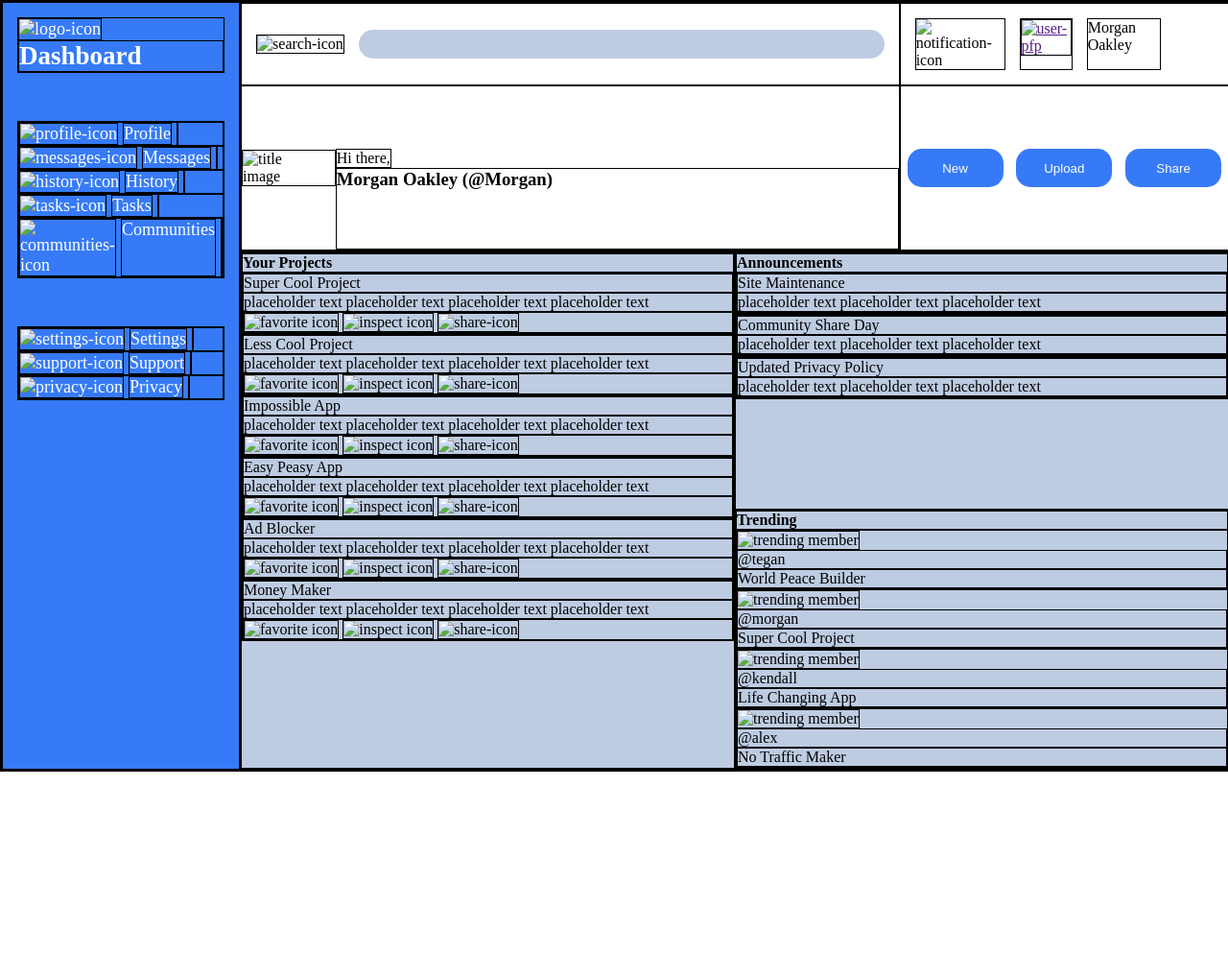
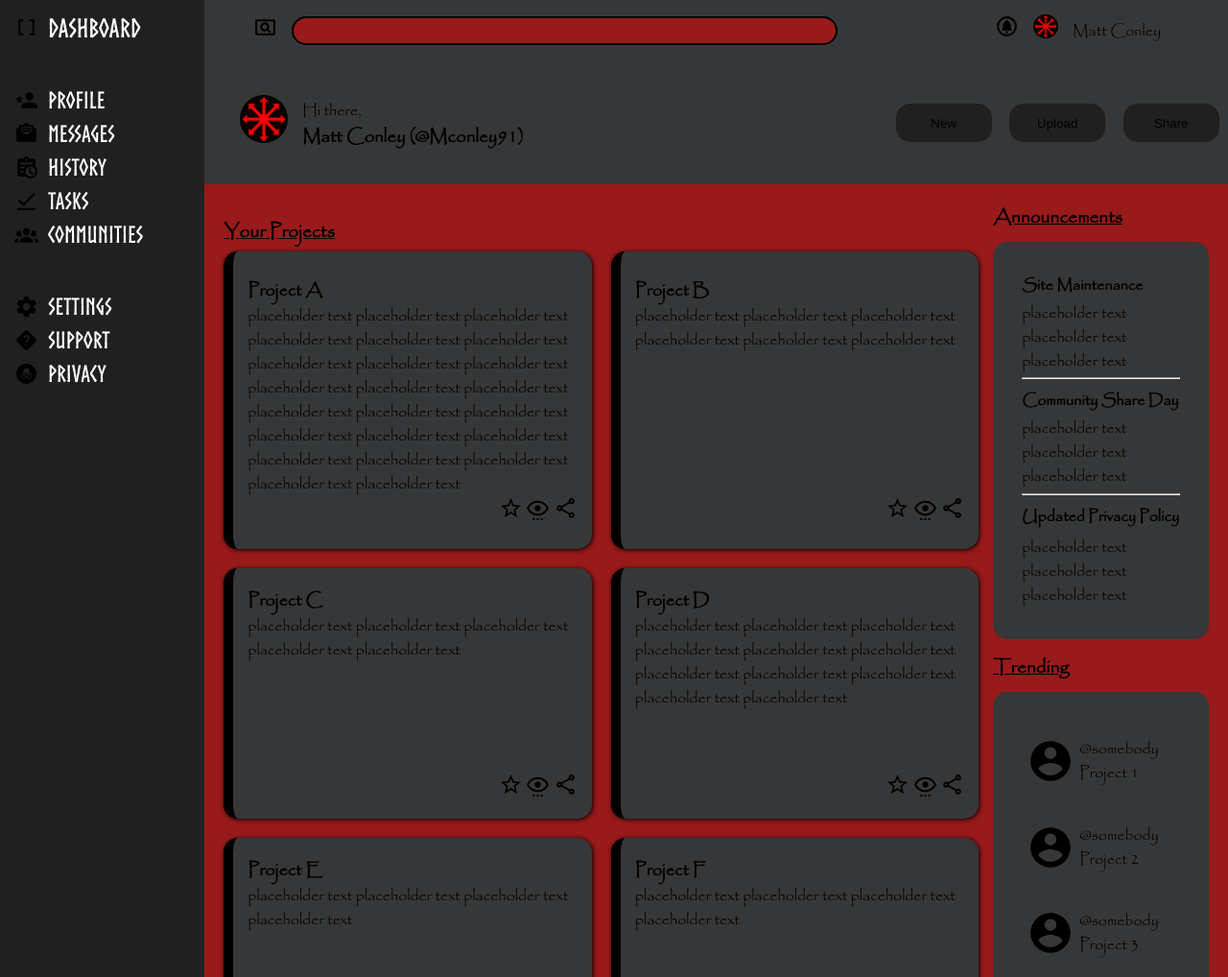
Before and after one commit to Mconley91/admin-dashboard-project, a plain HTML site: page index.html in a window 1280 px wide. Shown: the top 1018 px of the page at 96% size. Before the commit the page ends 804 px from the top, so only its background shows below. Drawn offline with Linux system fonts and the light colour scheme.

Commit message:
Add SVG images, position them, and personalize style

```diff
--- a/index.html
+++ b/index.html
@@ -9,29 +9,29 @@
 <body>
     <div class="navbar">
         <div class="dashboard-title-container">
-            <img class="logo-icon" alt="logo-icon"></a>
+            <img class="logo-icon" src="./SVG/code-brackets.svg" alt="logo-icon"></a>
             <h2>Dashboard</h2>
         </div>
 
         <div class="nav-main-content-container">
             <div class="navlink-container">
-                <img class="profile-icon" alt="profile-icon"></a>
-                <p>Profile<p>
+                <img class="profile-icon" src="./SVG/account-star.svg" alt="profile-icon"></a>
+                <p >Profile<p>
             </div>
             <div class="navlink-container">
-                <img class="messages-icon" alt="messages-icon"></a>
+                <img class="messages-icon" src="./SVG/email-newsletter.svg" alt="messages-icon"></a>
                 <p>Messages<p>
             </div>
             <div class="navlink-container">
-                <img class="history-icon" alt="history-icon"></a>
+                <img class="history-icon" src="./SVG/clipboard-text-clock.svg" alt="history-icon"></a>
                 <p>History<p>
             </div>
             <div class="navlink-container">
-                <img class="tasks-icon" alt="tasks-icon"></a>
+                <img class="tasks-icon" src="./SVG/check-underline.svg" alt="tasks-icon"></a>
                 <p>Tasks<p>
             </div>
             <div class="navlink-container">
-                <img class="communities-icon" alt="communities-icon"></a>
+                <img class="communities-icon" src="./SVG/account-group.svg" alt="communities-icon"></a>
                 <p>Communities<p>
             </div>
 
@@ -39,15 +39,15 @@
 
         <div class="nav-extra-content-container">
             <div class="navlink-container">
-                <img class="settings-icon" alt="settings-icon"></a>
+                <img class="settings-icon" src="./SVG/cog.svg" alt="settings-icon"></a>
                 <p>Settings<p>
             </div>
             <div class="navlink-container">
-                <img class="support-icon" alt="support-icon"></a>
+                <img class="support-icon" src="./SVG/help-rhombus.svg" alt="support-icon"></a>
                 <p>Support<p>
             </div>
             <div class="navlink-container">
-                <img class="privacy-icon" alt="privacy-icon"></a>
+                <img class="privacy-icon" src="./SVG/incognito-circle.svg" alt="privacy-icon"></a>
                 <p>Privacy<p>
             </div>
         </div>
@@ -55,18 +55,22 @@
 
     <div class="header">
         <div class="searchbar-container">
-            <img class="search-icon" alt="search-icon">
-            <input type="search" class="searchbar" name="search">
+            <label for="search">
+                <img class="search-icon" src="./SVG/card-search-outline.svg" alt="search-icon">
+            </label>
+            <input type="search" class="searchbar" name="search" id="search">
         </div>
         <div class="user-info-container">
-            <img class="notification-icon" alt="notification-icon">
-            <a href=""><img class="user-picture" alt="user-pfp"></a>
-            <p class="user-name">Morgan Oakley</p>
+            <img class="notification-icon" src="./SVG/bell-circle-outline.svg" alt="notification-icon">
+            <a href=""><img class="user-picture" src="./SVG/chaos_star.JPG" alt="user-pfp"></a>
+            <p class="user-name">Matt Conley</p>
         </div>
         <div class="page-title-container">
-            <img class="title-image" alt="title image">
+            <div class="title-image-container">
+                <img class="title-image" src="./SVG/chaos_star.JPG" alt="title image">
+            </div>
             <p class="title-greeting">Hi there,</p>
-            <h3 class="title-user-name">Morgan Oakley (@Morgan)</h3>
+            <h3 class="title-user-name">Matt Conley (@Mconley91)</h3>
         </div>
         <div class="header-actions-container">
             <button>New</button>
@@ -77,64 +81,70 @@
 
     <div class="main-content">
         <div class="project-container">
-            <h4>Your Projects</h4>
-            <div class="project-1">
-                <p class="project-title">Super Cool Project</p>
+            <h4 class="content-title">Your Projects</h4>
+            <div class="project">
+                <p class="project-title">Project A</p>
+                <p class="project-description">placeholder text placeholder text placeholder text placeholder text placeholder text placeholder text placeholder text
+                    placeholder text placeholder text placeholder text placeholder text placeholder text placeholder text placeholder text placeholder text
+                    placeholder text placeholder text placeholder text placeholder text placeholder text placeholder text placeholder text placeholder text
+                </p>
+                <div class="share-icons-container">
+                    <img class="favorite-icon" src="./SVG/star-outline.svg" alt="favorite icon">
+                    <img class="inspect-icon" src="./SVG/eye-settings-outline.svg" alt="inspect icon">
+                    <img class="share-icon" src="./SVG/share-variant-outline.svg" alt="share-icon">
+                </div>
+            </div>
+            <div class="project">
+                <p class="project-title">Project B</p>
+                <p class="project-description">placeholder text placeholder text placeholder text placeholder text placeholder text placeholder text </p>
+                <div class="share-icons-container">
+                    <img class="favorite-icon" src="./SVG/star-outline.svg" alt="favorite icon">
+                    <img class="inspect-icon" src="./SVG/eye-settings-outline.svg" alt="inspect icon">
+                    <img class="share-icon" src="./SVG/share-variant-outline.svg" alt="share-icon">
+                </div>
+            </div>
+            <div class="project">
+                <p class="project-title">Project C</p>
+                <p class="project-description">placeholder text placeholder text placeholder text placeholder text placeholder text </p>
+                <div class="share-icons-container">
+                    <img class="favorite-icon" src="./SVG/star-outline.svg" alt="favorite icon">
+                    <img class="inspect-icon" src="./SVG/eye-settings-outline.svg" alt="inspect icon">
+                    <img class="share-icon" src="./SVG/share-variant-outline.svg" alt="share-icon">
+                </div>
+            </div>
+            <div class="project">
+                <p class="project-title">Project D</p>
+                <p class="project-description">placeholder text placeholder text placeholder text placeholder text placeholder text placeholder text placeholder text
+                    placeholder text placeholder text placeholder text placeholder text
+                </p>
+                <div class="share-icons-container">
+                    <img class="favorite-icon" src="./SVG/star-outline.svg" alt="favorite icon">
+                    <img class="inspect-icon" src="./SVG/eye-settings-outline.svg" alt="inspect icon">
+                    <img class="share-icon" src="./SVG/share-variant-outline.svg" alt="share-icon">
+                </div>
+            </div>
+            <div class="project">
+                <p class="project-title">Project E</p>
                 <p class="project-description">placeholder text placeholder text placeholder text placeholder text </p>
                 <div class="share-icons-container">
-                    <img class="favorite-icon" alt="favorite icon">
-                    <img class="inspect-icon" alt="inspect icon">
-                    <img class="share-icon" alt="share-icon">
+                    <img class="favorite-icon" src="./SVG/star-outline.svg" alt="favorite icon">
+                    <img class="inspect-icon" src="./SVG/eye-settings-outline.svg" alt="inspect icon">
+                    <img class="share-icon" src="./SVG/share-variant-outline.svg" alt="share-icon">
                 </div>
             </div>
-            <div class="project-2">
-                <p class="project-title">Less Cool Project</p>
+            <div class="project">
+                <p class="project-title">Project F</p>
                 <p class="project-description">placeholder text placeholder text placeholder text placeholder text </p>
                 <div class="share-icons-container">
-                    <img class="favorite-icon" alt="favorite icon">
-                    <img class="inspect-icon" alt="inspect icon">
-                    <img class="share-icon" alt="share-icon">
-                </div>
-            </div>
-            <div class="project-3">
-                <p class="project-title">Impossible App</p>
-                <p class="project-description">placeholder text placeholder text placeholder text placeholder text </p>
-                <div class="share-icons-container">
-                    <img class="favorite-icon" alt="favorite icon">
-                    <img class="inspect-icon" alt="inspect icon">
-                    <img class="share-icon" alt="share-icon">
-                </div>
-            </div>
-            <div class="project-4">
-                <p class="project-title">Easy Peasy App</p>
-                <p class="project-description">placeholder text placeholder text placeholder text placeholder text </p>
-                <div class="share-icons-container">
-                    <img class="favorite-icon" alt="favorite icon">
-                    <img class="inspect-icon" alt="inspect icon">
-                    <img class="share-icon" alt="share-icon">
-                </div>
-            </div>
-            <div class="project-5">
-                <p class="project-title">Ad Blocker</p>
-                <p class="project-description">placeholder text placeholder text placeholder text placeholder text </p>
-                <div class="share-icons-container">
-                    <img class="favorite-icon" alt="favorite icon">
-                    <img class="inspect-icon" alt="inspect icon">
-                    <img class="share-icon" alt="share-icon">
-                </div>
-            </div>
-            <div class="project-6">
-                <p class="project-title">Money Maker</p>
-                <p class="project-description">placeholder text placeholder text placeholder text placeholder text </p>
-                <div class="share-icons-container">
-                    <img class="favorite-icon" alt="favorite icon">
-                    <img class="inspect-icon" alt="inspect icon">
-                    <img class="share-icon" alt="share-icon">
+                    <img class="favorite-icon" src="./SVG/star-outline.svg" alt="favorite icon">
+                    <img class="inspect-icon" src="./SVG/eye-settings-outline.svg" alt="inspect icon">
+                    <img class="share-icon" src="./SVG/share-variant-outline.svg" alt="share-icon">
                 </div>
             </div>
         </div>
+        <div class="announcements">
+            <h4 class="announcements-title">Announcements</h4>
             <div class="announcements-container">
-            <h4>Announcements</h4>
                 <div class="announcement-subcontainer">
                     <p class="announcement-subtitle">Site Maintenance</p>
                     <p class="announcement-description">placeholder text placeholder text placeholder text </p>
@@ -148,30 +158,40 @@
                 <div class="announcement-subcontainer">
                     <p class="announcement-subtitle">Updated Privacy Policy</p>
                     <p class="announcement-description">placeholder text placeholder text placeholder text </p>
-                <hr>
                 </div>
             </div>
+        </div>
+        <div class="trending">
+            <h4 class="trending-title">Trending</h4>
             <div class="trending-container">
-            <h4>Trending</h4>
                 <div class="trending-subcontainer">
-                <img class="trender-picture" alt="trending member">
-                <p class="trender-name">@tegan</p>
-                <p class="trender-description">World Peace Builder</p>
+                    <div class="trending-picture-container">
+                        <img class="trender-picture" src="./SVG/account-circle.svg" alt="trending member">
+                    </div>
+                    <p class="trender-name">@somebody</p>
+                    <p class="trender-description">Project 1</p>
                 </div>
                 <div class="trending-subcontainer">
-                <img class="trender-picture" alt="trending member">
-                <p class="trender-name">@morgan</p>
-                <p class="trender-description">Super Cool Project</p>
+                    <div class="trending-picture-container">
+                        <img class="trender-picture" src="./SVG/account-circle.svg" alt="trending member">
+                    </div>
+                    <p class="trender-name">@somebody</p>
+                    <p class="trender-description">Project 2</p>
                 </div>
                 <div class="trending-subcontainer">
-                <img class="trender-picture" alt="trending member">
-                <p class="trender-name">@kendall</p>
-                <p class="trender-description">Life Changing App</p>
+                    <div class="trending-picture-container">
+                        <img class="trender-picture" src="./SVG/account-circle.svg" alt="trending member">
+                    </div>
+                    <p class="trender-name">@somebody</p>
+                    <p class="trender-description">Project 3</p>
                 </div>
                 <div class="trending-subcontainer">
-                <img class="trender-picture" alt="trending member">
-                <p class="trender-name">@alex</p>
-                <p class="trender-description">No Traffic Maker</p>
+                    <div class="trending-picture-container">
+                        <img class="trender-picture" src="./SVG/account-circle.svg" alt="trending member">
+                    </div>
+                    <p class="trender-name">@somebody</p>
+                    <p class="trender-description">Project 4</p>
+                </div>
             </div>
         </div>
     </div>
--- a/styles.css
+++ b/styles.css
@@ -1,23 +1,46 @@
 :root {
-    --primary-color: rgb(190, 204, 226);
-    --secondary-color: rgb(54, 122, 247);
-    --tertiary-color: white;
+    --primary-color: rgb(153, 26, 26);
+    --secondary-color: rgb(32, 32, 32);
+    --tertiary-color: rgb(54, 55, 56);
 }
 
 * {
     margin: 0px;
     padding: 0px;
     gap: 0px;
-    border: solid black 1px; /* deving code, remove later */
+    /* border: solid black 1px; */
+}
+
+@font-face {
+    font-family: Norse;
+    src: url(./Fonts/Norse-Bold.otf);
+}
+
+@font-face {
+    font-family: Papyrus;
+    src: url(./Fonts/papyrus.ttf);
+}
+
+img {
+    height:25px;
 }
 
 body {
     display: grid;
     grid-template: repeat(6, 1fr) / 1fr 5fr;
-    width: 100%;
-    height: 100%;
-    height: 100vh;
-    width: 100vw;
+    color: black;
+    background-color: var(--primary-color);
+    font-family: Papyrus;
+}
+
+.dashboard-title-container {
+    display:flex;
+    gap:10px;
+}
+
+.logo-icon {
+    justify-self: center;
+    align-self: center;
 }
 
 .navbar {
@@ -25,10 +48,30 @@ body {
   color: white;
   display: grid;
   padding: 15px;
-  grid-row: 1 / 7;
+  grid-row: 1 / 8;
   font-size: large;
   grid-auto-rows: min-content;
   gap: 50px;
+  font-family: Norse;
+}
+
+.navbar p {
+    font-weight: bolder;
+    font-size: x-large;
+}
+
+.navbar p:hover {
+    text-decoration: underline;
+}
+
+.navlink-container {
+    display: flex;
+    gap: 10px;
+}
+
+.nav-main-content-container, .nav-extra-content-container {
+    display: grid;
+    gap: 10px;
 }
 
 .header {
@@ -50,8 +93,13 @@ body {
     background-color: var(--primary-color);
     width: 80%;
     height: 30px;
-    border: none;
+    border: solid 2px black;
     border-radius: 20px;
+}
+
+.searchbar:focus {
+    outline: 1px solid crimson;
+    box-shadow: inset 0 0 0 1px black;
 }
 
 .user-info-container {
@@ -67,11 +115,24 @@ body {
     grid: 1fr 1fr / 1fr 6fr
 }
 
-.title-image {
+.title-image-container{
     grid-row: 1 / 4;
     justify-self: end;
     align-self: center;
     padding-right: 15px;
+}
+.title-image {
+    height: 50px;
+    width: 50px;
+    border-radius: 50%;
+}
+
+.user-picture {
+    border-radius: 50%;
+}
+
+.user-name {
+    align-self: center;
 }
 
 .title-greeting {
@@ -86,7 +147,6 @@ body {
 }
 
 button {
-    color: var(--tertiary-color);
     background-color: var(--secondary-color);
     border: none;
     width: 100px;
@@ -94,19 +154,123 @@ button {
     border-radius: 15px;
 }
 
+button:hover {
+    border: solid 2px black;
+}
+
+button:active {
+    background-color: var(--primary-color);
+}
+
 .main-content {
     grid-row: 2 / 7;
-    grid-column: 2 / 3;
-    background-color: var(--primary-color);
     display: grid;
-    grid: 1fr 1fr / 1fr 1fr;
+    grid: 1fr 1fr / 3.5fr 1fr;
+    padding: 20px;
+    gap: 15px;
 }
 
 .project-container {
     grid-row: 1 / 3;
+    grid-column: 1 / 2;
+    display: grid;
+    grid-template-columns: 2;
+    grid-template-rows: max-content;
+    gap: 20px;
 }
 
-.navlink-container {
+.content-title {
+    grid-column: 1 / 3;
+    margin: 15px 0px -15px 0px;
+    font-size: larger;
+    font-weight: bold;
+    text-decoration: underline;
+}
+
+.project {
+    background-color: var(--tertiary-color);
+    border-radius: 15px;
+    padding: 15px;
+    border-left: 10px solid black;
+    display: grid;
+    grid-template-rows: 1fr 5fr 1fr;
+    box-shadow: 1px 1px 5px;
+}
+
+.project:hover {
+    box-shadow: inset 0 0 0 1px black;
+}
+
+.project-title {
+    align-self: end;
+    font-size: large;
+    font-weight: bold;
+}
+
+.share-icons-container {
+    justify-self: end;
+}
+
+.announcements, .trending {
     display: flex;
+    flex-direction: column;
+    gap: 10px;
+}
+
+.announcements-title, .trending-title {
+    font-size: larger;
+    font-weight: bold;
+    text-decoration: underline;
+}
+
+.announcements-container, .trending-container {
+    display: grid;
+    grid-template-rows: 3;
+    flex: 1;
+    padding: 30px;
     gap: 5px;
+    background-color: var(--tertiary-color);
+    border-radius: 15px;
 }
+
+.announcement-subcontainer {
+    display: flex;
+    flex-direction: column;
+    justify-content: space-around;
+}
+
+.announcement-subtitle {
+    font-weight: bold;
+}
+
+.trending {
+    width: fit-content
+}
+
+.trending-subcontainer {
+    display: grid;
+    grid-template: 1fr 1fr / 1fr 3fr;
+}
+
+.trending-picture-container {
+    grid-row: 1/3;
+    grid-column: 1/2;
+    display: flex;
+    align-items: center;
+    justify-content: end;
+    padding: 5px;
+    /* width:fit-content; */
+}
+
+.trender-name {
+    align-self: end;
+    width:fit-content;
+}
+
+.trender-description {
+    width:fit-content;
+}
+
+.trender-picture {
+    height: 50px;
+}
```
Also changed, not shown: Fonts/Norse-Bold.otf (added), Fonts/papyrus.ttf (added), SVG/account-circle.svg (added), SVG/account-group.svg (added), SVG/account-star.svg (added), SVG/bell-circle-outline.svg (added), SVG/card-search-outline.svg (added), SVG/chaos_star.JPG (added), SVG/check-underline.svg (added), SVG/clipboard-text-clock.svg (added), SVG/code-brackets.svg (added), SVG/cog.svg (added), SVG/email-newsletter.svg (added), SVG/eye-settings-outline.svg (added), 4 more files. Lines whose indentation alone changed are shown as unchanged.
